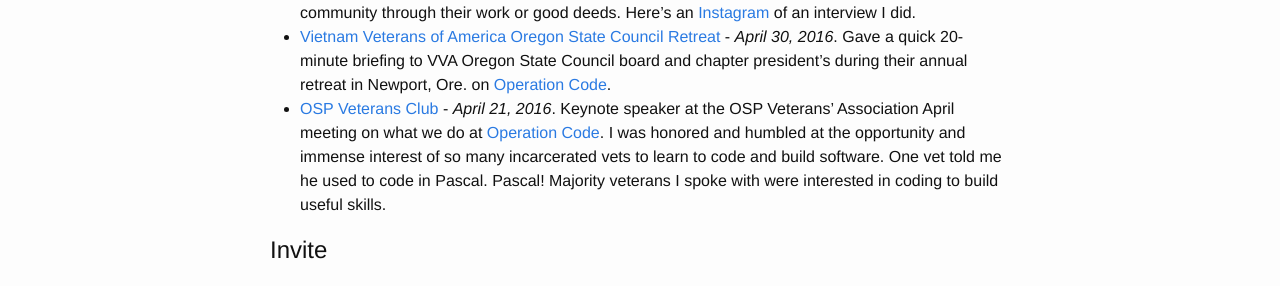
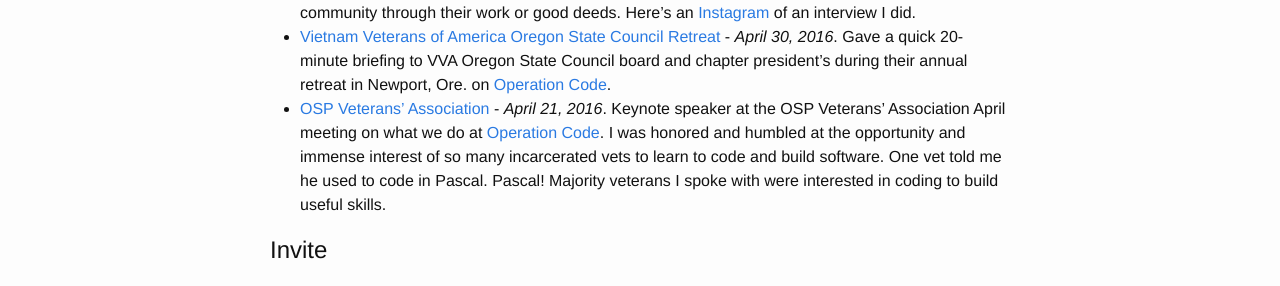
Before and after one commit to davidmolina/davidmolina.github.io, a Jekyll site: the page built from events.md, in a window 1280 px wide. Shown: the part 655-941 px from the top of the page. Built offline with Jekyll 4.4.1, drawn with Linux system fonts in a browser that asks for light colours.

Commit message:
Fix punctuation

```diff
--- a/events.md
+++ b/events.md
@@ -14,7 +14,7 @@
 - [Portland 1 Million Cups](http://www.meetup.com/1-Million-Cups-Portland/events/230137614/) - *May 18, 2016, Portland*. A presentation to founders, entrepreneurs, developers and doers at DeskHub about [Operation Code](https://operationcode.org) mission, history, programs & services and how we started.
 - [GeekWire Awards](http://www.geekwire.com/2016/geek-year-2016-vote-now-geekwire-awards/) - *May 12, 2016, Seattle*. Honored to attend and represent [Operation Code](https://operationcode.org) and our military veterans in the category of Geek of the Year. It recognizes a person (or group of people) who created a technological breakthrough that made the world a better place, or strengthened the community through their work or good deeds. Here's an [Instagram](https://www.instagram.com/p/BFVFxSKRUvd/?taken-by=davidcmolina) of an interview I did.
 - [Vietnam Veterans of America Oregon State Council Retreat](https://vva.org/what-we-do/our-members/chapters/?gmw_post=chapter&gmw_address%5B%5D=&gmw_state=Oregon&gmw_distance=100&gmw_units=imperial&gmw_form=7&gmw_per_page=-1&gmw_lat=&gmw_lng=&gmw_px=pt&action=gmw_post) - *April 30, 2016*. Gave a quick 20-minute briefing to VVA Oregon State Council board and chapter president's during their annual retreat in Newport, Ore. on [Operation Code](https://operationcode.org).
-- [OSP Veterans Club](https://www.oregon.gov/doc/OPS/PRISON/docs/Veterans_Club.pdf) - *April 21, 2016*. Keynote speaker at the OSP Veterans' Association April meeting on what we do at [Operation Code](https://operationcode.org). I was honored and humbled at the opportunity and immense interest of so many incarcerated vets to learn to code and build software. One vet told me he used to code in Pascal. Pascal! Majority veterans I spoke with were interested in coding to build useful skills.
+- [OSP Veterans' Association](https://www.oregon.gov/doc/OPS/PRISON/docs/Veterans_Club.pdf) - *April 21, 2016*. Keynote speaker at the OSP Veterans' Association April meeting on what we do at [Operation Code](https://operationcode.org). I was honored and humbled at the opportunity and immense interest of so many incarcerated vets to learn to code and build software. One vet told me he used to code in Pascal. Pascal! Majority veterans I spoke with were interested in coding to build useful skills.
 
 # Invite
 If you'd like to invite me to come speak, [email me](mailto:david@operationcode.org).
```
